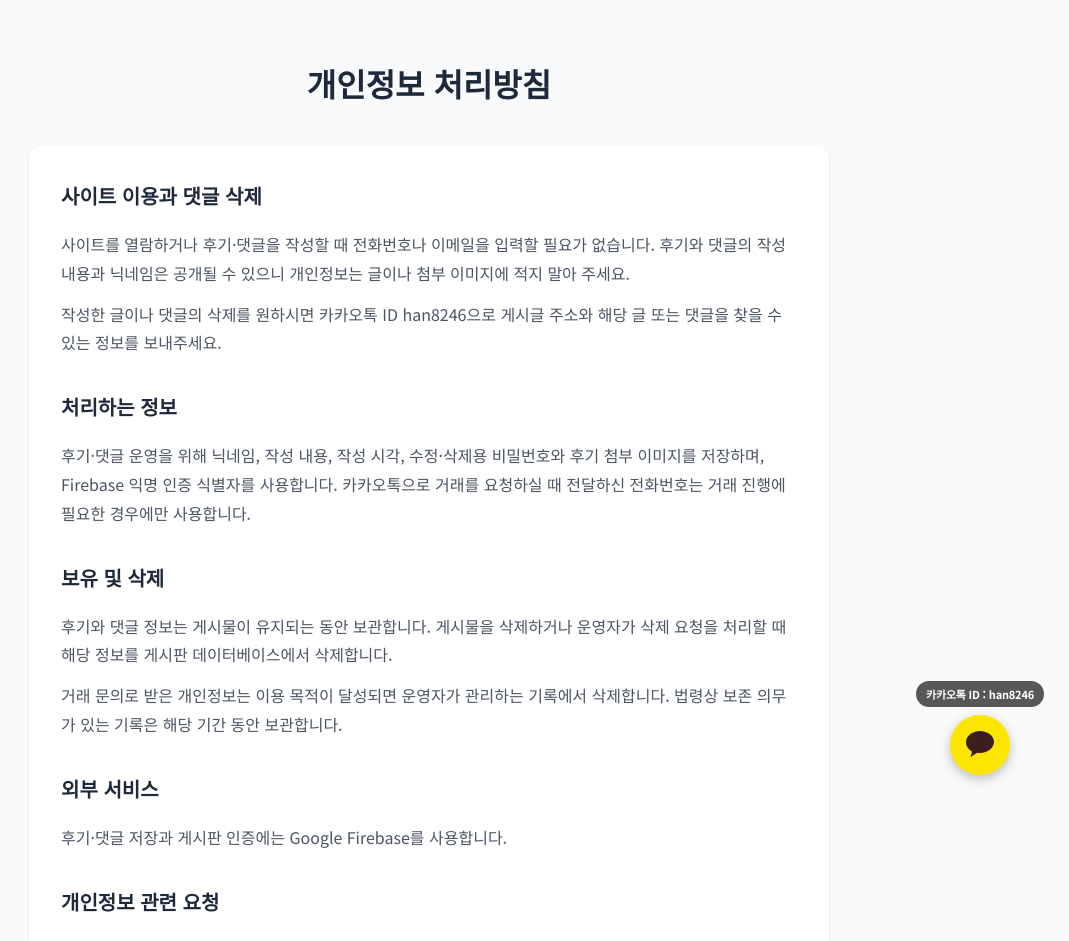
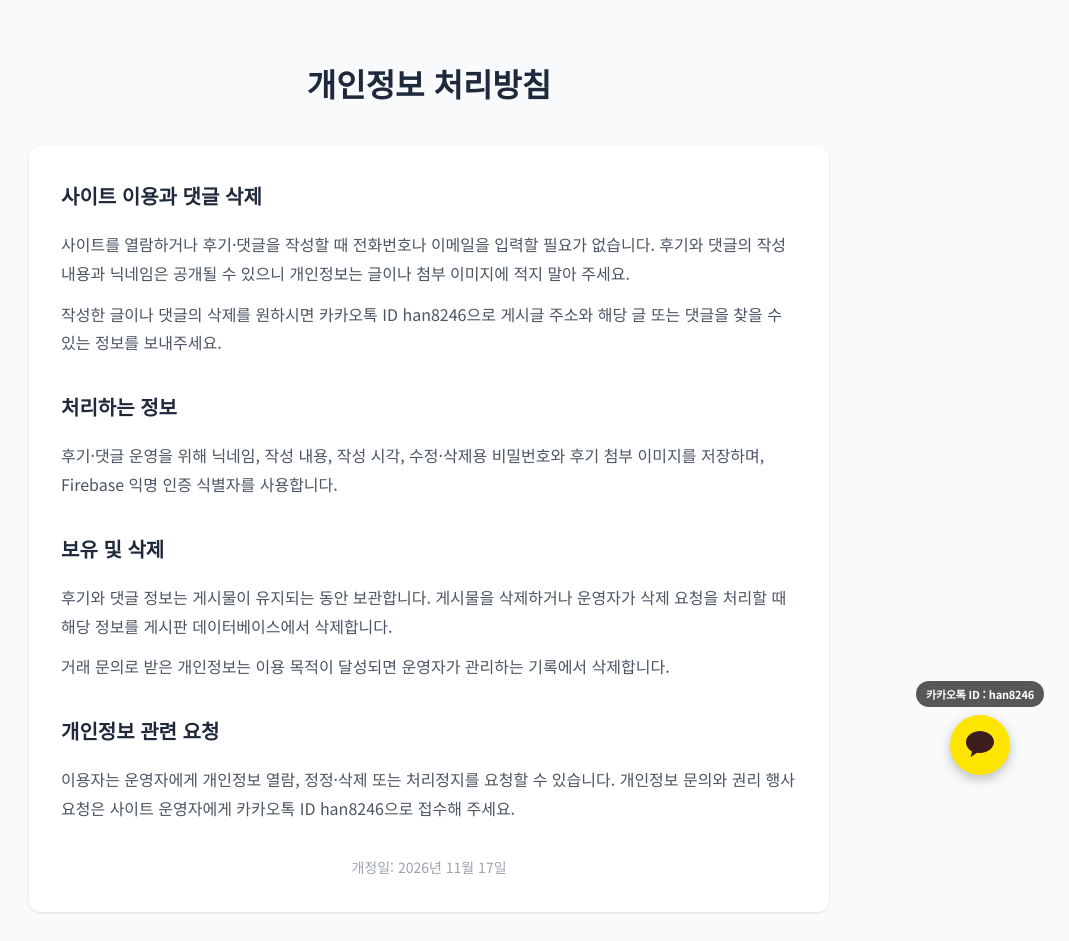
Before and after one commit to hangiljun/maple-site, a Next.js app: page /privacy in a window 1280 px wide. Shown: the top 941 px of the page, without its empty margins (211-1280 px from the left). Built offline with nearby package versions, Linux system fonts and the light colour scheme.

Commit message:
Remove specified privacy notice text

```diff
--- a/app/privacy/page.tsx
+++ b/app/privacy/page.tsx
@@ -22,7 +22,7 @@ export default function PrivacyPage() {
           <section style={{ marginBottom: '32px' }}>
             <h2 style={{ fontSize: '20px', fontWeight: '600', marginBottom: '16px' }}>처리하는 정보</h2>
             <p style={{ color: '#4B5563' }}>
-              후기·댓글 운영을 위해 닉네임, 작성 내용, 작성 시각, 수정·삭제용 비밀번호와 후기 첨부 이미지를 저장하며, Firebase 익명 인증 식별자를 사용합니다. 카카오톡으로 거래를 요청하실 때 전달하신 전화번호는 거래 진행에 필요한 경우에만 사용합니다.
+              후기·댓글 운영을 위해 닉네임, 작성 내용, 작성 시각, 수정·삭제용 비밀번호와 후기 첨부 이미지를 저장하며, Firebase 익명 인증 식별자를 사용합니다.
             </p>
           </section>
 
@@ -32,14 +32,7 @@ export default function PrivacyPage() {
               후기와 댓글 정보는 게시물이 유지되는 동안 보관합니다. 게시물을 삭제하거나 운영자가 삭제 요청을 처리할 때 해당 정보를 게시판 데이터베이스에서 삭제합니다.
             </p>
             <p style={{ color: '#4B5563', marginTop: '12px' }}>
-              거래 문의로 받은 개인정보는 이용 목적이 달성되면 운영자가 관리하는 기록에서 삭제합니다. 법령상 보존 의무가 있는 기록은 해당 기간 동안 보관합니다.
-            </p>
-          </section>
-
-          <section style={{ marginBottom: '32px' }}>
-            <h2 style={{ fontSize: '20px', fontWeight: '600', marginBottom: '16px' }}>외부 서비스</h2>
-            <p style={{ color: '#4B5563' }}>
-              후기·댓글 저장과 게시판 인증에는 Google Firebase를 사용합니다.
+              거래 문의로 받은 개인정보는 이용 목적이 달성되면 운영자가 관리하는 기록에서 삭제합니다.
             </p>
           </section>
 
```
